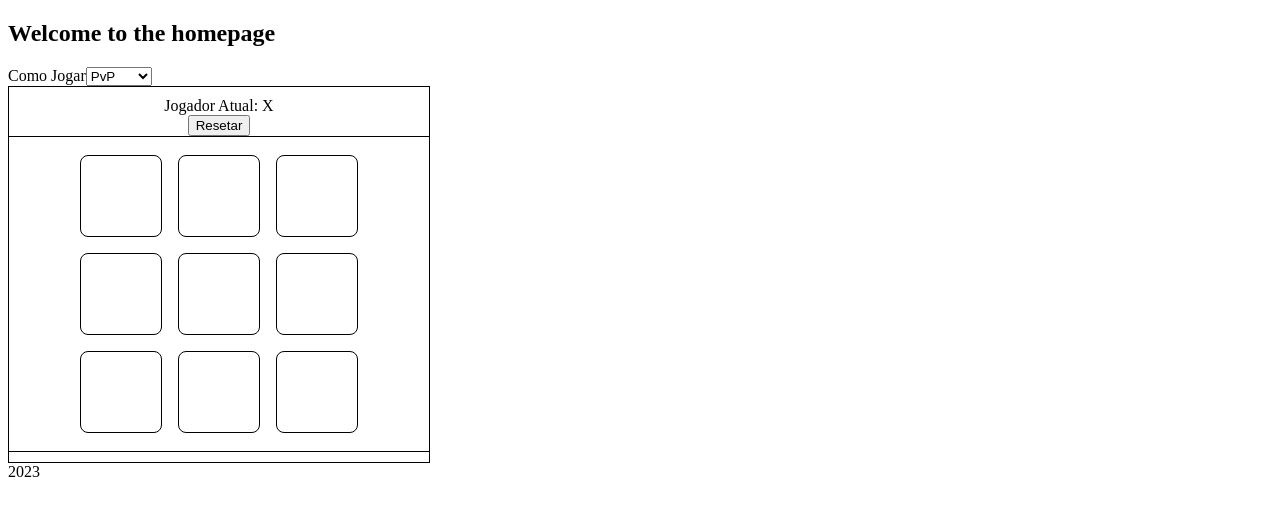
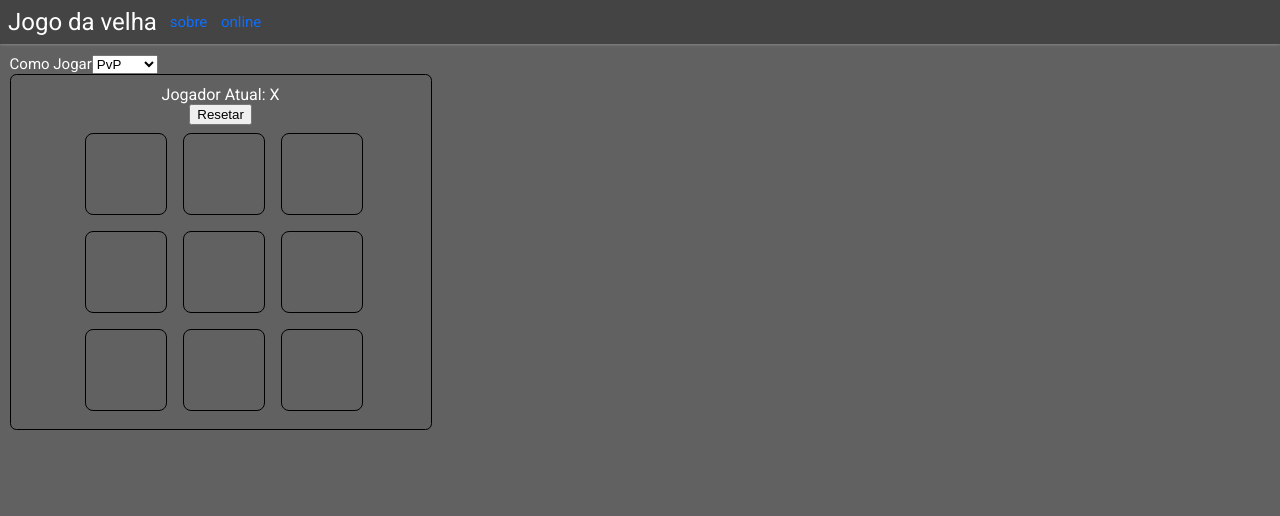
Before and after one commit to rcoliveira2016/game-da-old, a Nuxt app in the folder frontend/: page / in a window 1280 px wide. Shown: the top 516 px of the page. Built offline with nearby package versions, Linux system fonts and the light colour scheme.

Commit message:
estilização

```diff
--- /dev/null
+++ b/frontend/assets/style/app.css
@@ -0,0 +1,18 @@
+@import "./reset.css";
+@import "./variables.css";
+@import url("https://fonts.googleapis.com/css2?family=Roboto&display=swap");
+
+body {
+  color: var(--color-text);
+  background-color: var(--color-background);
+  font-family: "Roboto", sans-serif;
+  font-size: 15px;
+}
+
+a {
+  color: var(--color-primary);
+  text-decoration: none;
+}
+a:hover {
+  text-decoration: underline;
+}
--- /dev/null
+++ b/frontend/assets/style/reset.css
@@ -0,0 +1,93 @@
+/* reset.css */
+
+/* Reset default styles */
+html,
+body,
+div,
+span,
+applet,
+object,
+iframe,
+h1,
+h2,
+h3,
+h4,
+h5,
+h6,
+p,
+blockquote,
+pre,
+a,
+abbr,
+acronym,
+address,
+big,
+cite,
+code,
+del,
+dfn,
+em,
+img,
+ins,
+kbd,
+q,
+s,
+samp,
+small,
+strike,
+strong,
+sub,
+sup,
+tt,
+var,
+b,
+u,
+i,
+center,
+dl,
+dt,
+dd,
+ol,
+ul,
+li,
+fieldset,
+form,
+label,
+legend,
+table,
+caption,
+tbody,
+tfoot,
+thead,
+tr,
+th,
+td,
+article,
+aside,
+canvas,
+details,
+embed,
+figure,
+figcaption,
+footer,
+header,
+hgroup,
+menu,
+nav,
+output,
+ruby,
+section,
+summary,
+time,
+mark,
+audio,
+video {
+    margin: 0;
+    padding: 0;
+    border: 0;
+    font-size: 100%;
+    font: inherit;
+    vertical-align: baseline;
+}
+
+/* Add more reset styles as needed */
--- /dev/null
+++ b/frontend/assets/style/variables.css
@@ -0,0 +1,18 @@
+:root {
+    --color-primary: #0d6efd;
+    --color-secondary: #6c757d;
+    --color-success: #198754;
+    --color-info: #0dcaf0;
+
+    --color-text: rgb(255, 255, 255);
+    --color-background: #616161;
+
+    --spacing-xs: 0.15rem;
+    --spacing-sm: 0.25rem;
+    --spacing-md: 0.50rem;
+    --spacing-lg: 0.70rem;
+    --spacing-xl: 1rem;
+
+
+    --shadow-1: 0 1px 3px rgba(197, 197, 197, 0.12), 0 1px 2px rgba(197, 197, 197, 0.24);
+}
--- a/frontend/components/jogo-vela/BoardJogoDaVelha.vue
+++ b/frontend/components/jogo-vela/BoardJogoDaVelha.vue
@@ -12,7 +12,7 @@ const prop = defineProps({
 });
 </script>
 <template>
-  <div class="container">
+  <div class="bord-container">
     <div class="grid">
       <div class="row" v-for="(row, indexRow) in prop.board" :key="indexRow">
         <div
@@ -32,7 +32,7 @@ const prop = defineProps({
   </div>
 </template>
 <style scoped>
-.container{
+.bord-container{
   width: 18em;
 }
 .grid {
--- a/frontend/components/jogo-vela/JogoDaVelhaComponent.vue
+++ b/frontend/components/jogo-vela/JogoDaVelhaComponent.vue
@@ -36,11 +36,12 @@ const prop = defineProps({
 <style scoped>
 .container {
   font-size: 16px;
-  border: 1px solid black;
   padding: 10px;
   display: flex;
   flex-direction: column;
   align-items: center;
   width: 400px;
+  border: 1px solid #000;
+  border-radius: 0.4rem;
 }
 </style>
--- /dev/null
+++ b/frontend/components/layout/default/HeaderComponent.vue
@@ -0,0 +1,52 @@
+<template>
+  <header class="layout-header">
+    <nav>
+      <h1 class="title">Jogo da velha</h1>
+      <ul>
+        <li><NuxtLink to="/about">sobre</NuxtLink></li>
+        <li><NuxtLink to="/online">online</NuxtLink></li>
+      </ul>
+    </nav>
+  </header>
+</template>
+<style scoped>
+.layout-header {
+  background: #444444;
+  color: #fff;
+  display: flex;
+  align-items: center;
+  padding: var(--spacing-md) 0;
+  box-shadow: var(--shadow-1);
+}
+.layout-header nav {
+  display: flex;
+}
+.layout-header nav h1 {
+  padding-left: var(--spacing-md);
+  font-size: 1.5rem;
+}
+
+.layout-header nav ul {
+  margin-left: var(--spacing-md);
+  list-style: none;
+  display: flex;
+  gap: var(--spacing-sm);
+}
+
+.layout-header nav ul li {
+  height: 100%;
+  text-align: center;
+  display: flex;
+  align-items: center;
+  padding: 0 0.3rem;
+}
+.layout-header nav ul li a {
+  vertical-align: bottom;
+}
+.layout-header nav ul li:hover {
+  background-color: #00000017;
+}
+.layout-header nav ul li:hover a {
+  text-decoration: none;
+}
+</style>
--- a/frontend/layouts/default.vue
+++ b/frontend/layouts/default.vue
@@ -1,13 +1,56 @@
 <template>
   <div>
-    <header>
-      <nav>
-        <h2>Welcome to the homepage</h2>
-      </nav>
-    </header>
+    <LayoutDefaultHeaderComponent />
     <main>
+
       <slot />
     </main>
-    <footer>2023</footer>
   </div>
 </template>
+<style>
+.layout-header{
+  background: #444444;
+  color: #fff;
+  display: flex;
+  align-items: center;
+  padding: var(--spacing-md) 0;
+  box-shadow: var(--shadow-1);
+}
+.layout-header nav{
+  display: flex;
+
+}
+.layout-header nav h1{
+  padding-left: var(--spacing-md);
+  font-size: 1.5rem;
+}
+
+.layout-header nav ul{
+  margin-left: var(--spacing-md);
+  list-style: none;
+  display: flex;
+  gap: var(--spacing-sm);
+}
+
+.layout-header nav ul li{
+  height: 100%;
+  text-align: center;
+  display: flex;
+  align-items: center;
+  padding: 0 .3rem;
+}
+.layout-header nav ul li a{
+  vertical-align: bottom;
+}
+.layout-header nav ul li:hover{
+  background-color: #00000017;
+}
+.layout-header nav ul li:hover a{
+  text-decoration: none;
+}
+main{
+  padding: 0.6rem;
+  padding-top: var(--spacing-lg);
+}
+
+</style>
--- a/frontend/nuxt.config.ts
+++ b/frontend/nuxt.config.ts
@@ -1,6 +1,9 @@
 // https://nuxt.com/docs/api/configuration/nuxt-config
 export default defineNuxtConfig({
   devtools: { enabled: true },
+  css: [
+    'assets/style/app.css'
+  ],
   imports: {
     dirs: [
       'composables/**'
```
